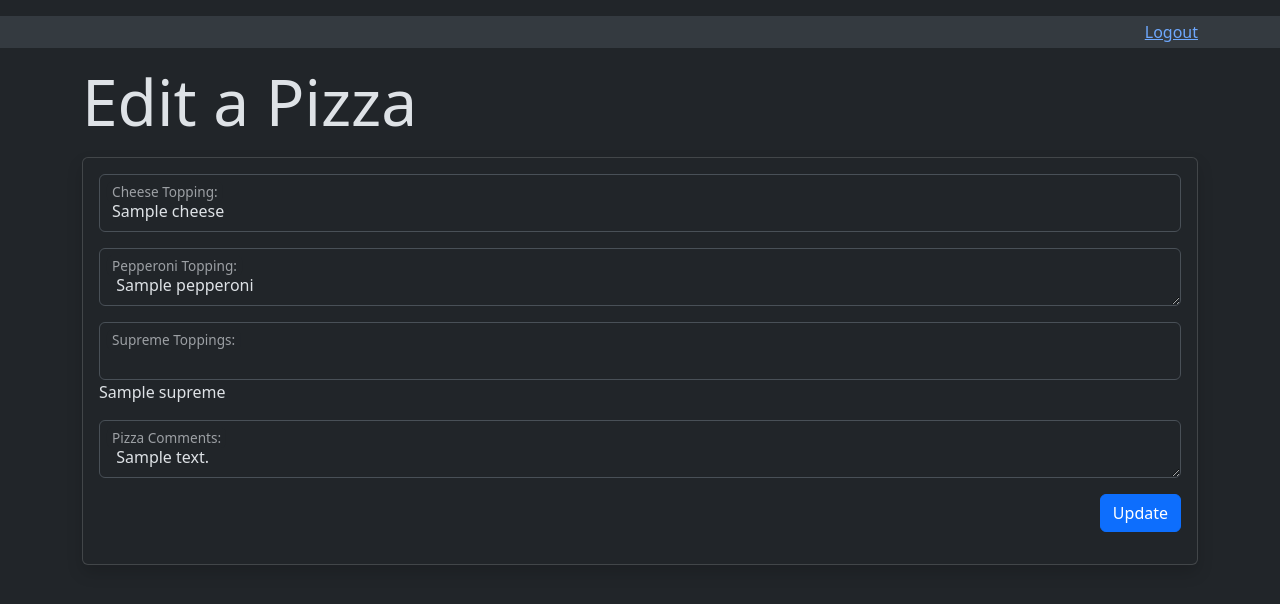
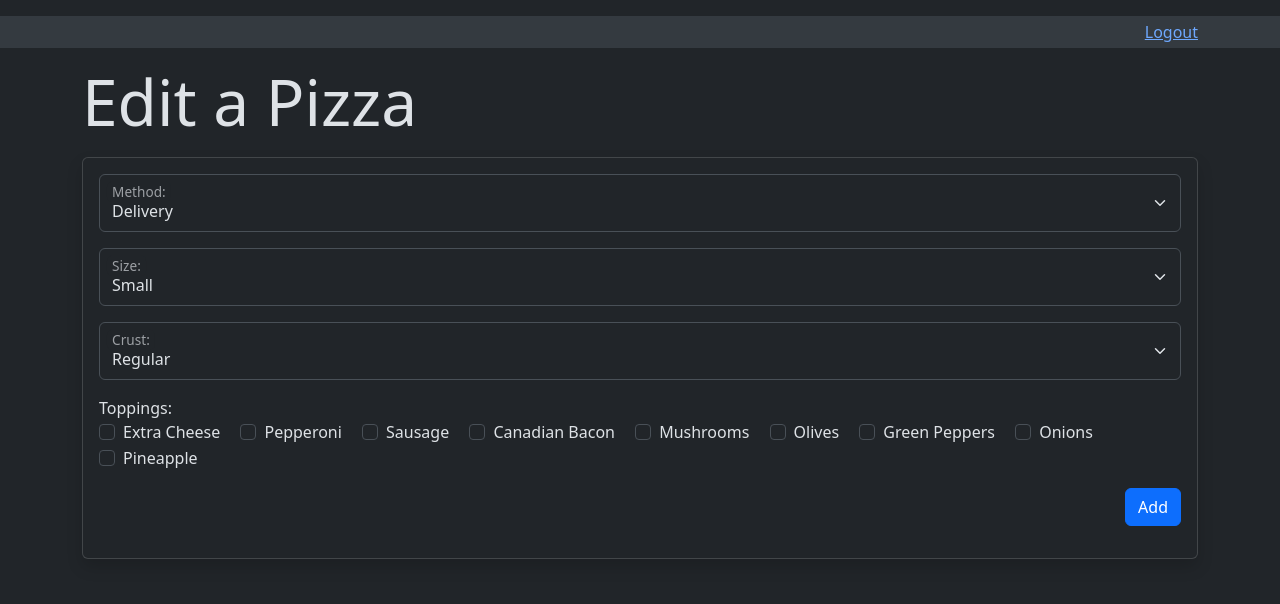
Before and after one commit to CrystalW11/Pizza-Time, a Flask app: template flask_app/templates/edit_pizza.html in a window 1280 px wide. Shown: the part 56-660 px from the top of the page. Run offline with Flask 3, Linux system fonts and the light colour scheme; the template is opened without the code that fills it: most values are stand-ins (such as "Sample title", 1, 10 or a date in 2020).

Commit message:
Update And Delete Pizzas Working

```diff
--- a/flask_app/models/pizza.py
+++ b/flask_app/models/pizza.py
@@ -134,7 +134,7 @@ class Pizza:
     @classmethod
     def update(cls, form_data):
         """This method updates a pizza in the database."""
-        print("\n\n\n\n\line247: ", form_data)
+
         query = """
         UPDATE pizzas
         SET method = %(method)s,
--- a/flask_app/templates/edit_pizza.html
+++ b/flask_app/templates/edit_pizza.html
@@ -6,7 +6,7 @@
     <meta name="viewport" content="width=device-width, initial-scale=1.0">
     <link href="https://cdn.jsdelivr.net/npm/bootstrap@5.3.3/dist/css/bootstrap.min.css" rel="stylesheet"
         integrity="sha384-QWTKZyjpPEjISv5WaRU9OFeRpok6YctnYmDr5pNlyT2bRjXh0JMhjY6hW+ALEwIH" crossorigin="anonymous">
-    <title>Edit Pizza</title>
+    <title>Edit Your Pizza</title>
 </head>
 
 <body>
@@ -51,27 +51,74 @@
             <div class="card shadow mb-3">
                 <div class="bard-body mb-3 p-3">
                     <form action="/pizzas/update" method="post">
-                        <input type="hidden" name="pizza_id" value="{{ pizza.id }}" />
                         <div class="form-floating mb-3">
-                            <input type="text" name="cheese" id="cheese" class="form-control" value="{{pizza.cheese}}" />
-                            <label for="cheese" aria-label="name">Cheese Topping:</label>
+                            <select name="method" id="method" class="form-select">
+                                <option value="delivery" {% if pizza.method == "delivery" %}selected{% endif %}>Delivery</option>
+                                <option value="pickup" {% if pizza.method == "pickup" %}selected{% endif %}>Pickup</option>
+                            </select>
+                            <label for="method">Method:</label>
                         </div>
                         <div class="form-floating mb-3">
-                            <textarea name="pepperoni" id="pepperoni"
-                                class="form-control textarea"> {{pizza.pepperoni}} </textarea>
-                            <label for="pepperoni" aria-label="name">Pepperoni Topping:</label>
+                            <select name="size" id="size" class="form-select">
+                                <option value="small" {% if pizza.size == "small" %}selected{% endif %}>Small</option>
+                                <option value="medium" {% if pizza.size == "medium" %}selected{% endif %}>Medium</option>
+                                <option value="large" {% if pizza.size == "large" %}selected{% endif %}>Large</option>
+                            </select>
+                            <label for="size">Size:</label>
                         </div>
                         <div class="form-floating mb-3">
-                            <input type="text" name="supreme" id="supreme" class="form-control textarea">
-                            {{pizza.supreme}} </>
-                            <label for="supreme" aria-label="name">Supreme Toppings:</label>
+                            <select name="crust" id="crust" class="form-select">
+                                <option value="regular" {% if pizza.crust == "regular" %}selected{% endif %}>Regular</option>
+                                <option value="thin" {% if pizza.crust == "thin" %}selected{% endif %}>Thin</option>
+                                <option value="thick" {% if pizza.crust == "thick" %}selected{% endif %}>Pan</option>
+                                <option value="stuffed" {% if pizza.crust == "stuffed" %}selected{% endif %}>Stuffed</option>
+                            </select>
+                            <label for="crust">Crust:</label>
                         </div>
+
                         <div class="form-floating mb-3">
-                            <textarea name="comment" id="comment" class="form-control textarea"> {{pizza.comment}} </textarea>
-                            <label for="comment" aria-label="name">Pizza Comments:</label>
+                            Toppings:
+                            <br>
+                            <div class="form-check form-check-inline">
+                                <input class="form-check-input" type="checkbox" id="inlineCheckbox1" name="toppings[]" value="Extra Cheese" {% if "Extra Cheese" in pizza.toppings %}checked{% endif %}>
+                                <label class="form-check-label" for="inlineCheckbox1">Extra Cheese</label>
+                            </div>
+                            <div class="form-check form-check-inline">
+                                <input class="form-check-input" type="checkbox" id="inlineCheckbox2" name="toppings[]" value="Pepperoni" {% if "Pepperoni" in pizza.toppings %}checked{% endif %}>
+                                <label class="form-check-label" for="inlineCheckbox2">Pepperoni</label>
+                            </div>
+                            <div class="form-check form-check-inline">
+                                <input class="form-check-input" type="checkbox" id="inlineCheckbox3" name="toppings[]" value="Sausage" {% if "Sausage" in pizza.toppings %}checked{% endif %}>
+                                <label class="form-check-label" for="inlineCheckbox3">Sausage</label>
+                            </div>
+                            <div class="form-check form-check-inline">
+                                <input class="form-check-input" type="checkbox" id="inlineCheckbox4" name="toppings[]" value="Canadian Bacon" {% if "Canadian Bacon" in pizza.toppings %}checked{% endif %}>
+                                <label class="form-check-label" for="inlineCheckbox4">Canadian Bacon</label>
+                            </div>
+                            <div class="form-check form-check-inline">
+                                <input class="form-check-input" type="checkbox" id="inlineCheckbox5" name="toppings[]" value="Mushrooms" {% if "Mushrooms" in pizza.toppings %}checked{% endif %}>
+                                <label class="form-check-label" for="inlineCheckbox5">Mushrooms</label>
+                            </div>
+                            <div class="form-check form-check-inline">
+                                <input class="form-check-input" type="checkbox" id="inlineCheckbox6" name="toppings[]" value="Olives" {% if "Olives" in pizza.toppings %}checked{% endif %}>
+                                <label class="form-check-label" for="inlineCheckbox6">Olives</label>
+                            </div>
+                            <div class="form-check form-check-inline">
+                                <input class="form-check-input" type="checkbox" id="inlineCheckbox7" name="toppings[]" value="Green Peppers" {% if "Green Peppers" in pizza.toppings %}checked{% endif %}>
+                                <label class="form-check-label" for="inlineCheckbox7">Green Peppers</label>
+                            </div>
+                            <div class="form-check form-check-inline">
+                                <input class="form-check-input" type="checkbox" id="inlineCheckbox8" name="toppings[]" value="Onions" {% if "Onions" in pizza.toppings %}checked{% endif %}>
+                                <label class="form-check-label" for="inlineCheckbox8">Onions</label>
+                            </div>
+                            <div class="form-check form-check-inline">
+                                <input class="form-check-input" type="checkbox" id="inlineCheckbox9" name="toppings[]" value="Pineapple" {% if "Pineapple" in pizza.toppings %}checked{% endif %}>
+                                <label class="form-check-label" for="inlineCheckbox9">Pineapple</label>
+                            </div>
                         </div>
+                        <input type="hidden" name="pizza_id" value="{{ pizza.id }}">
                         <div class="text-end">
-                            <button type="submit" class="btn btn-primary">Update</button>
+                            <button type="submit" class="btn btn-primary">Add</button>
                         </div>
                     </form>
                 </div>
```
Also changed, not shown: flask_app/controllers/pizzas.py (+7 -2 lines), 2 other files.
